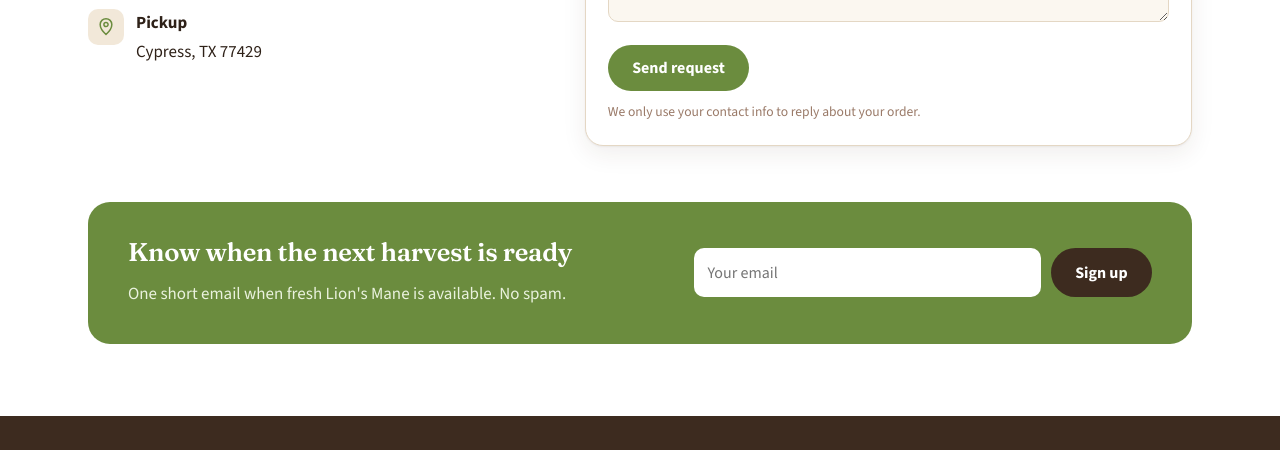
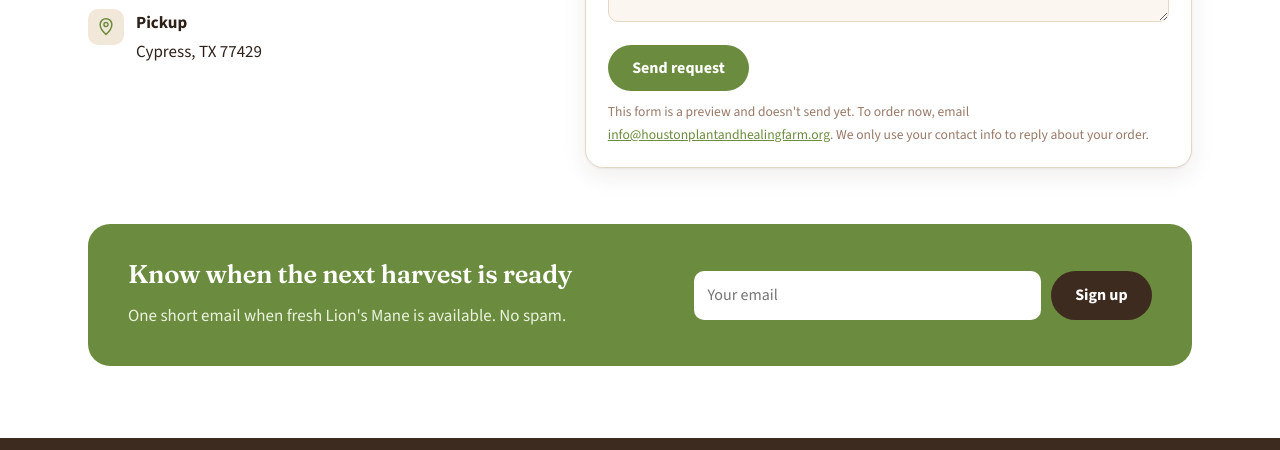
Before and after one commit to BrandonWilliamBridges/website-samples, a plain HTML site: page cypress-lions-mane/index.html in a window 1280 px wide. Shown: the part 6476-6926 px from the top of the page. Drawn offline with nearby package versions, Linux system fonts and the light colour scheme.

Commit message:
Cypress Lion's Mane copy: honest preview messages on the forms
Same change as in the cypress-lions-mane repository (this copy keeps its
noindex line): the forms say they are a preview and point to
info@houstonplantandhealingfarm.org.

Co-Authored-By: Claude Opus 5.5 <noreply@anthropic.com>

```diff
--- a/cypress-lions-mane/index.html
+++ b/cypress-lions-mane/index.html
@@ -1441,14 +1441,14 @@ textarea{min-height:120px;resize:vertical}
       </div>
       <div class="field"><label for="f-msg"><span class="en">Pickup day or message</span><span class="es">Día de recogida o mensaje</span></label><textarea id="f-msg" name="msg" data-en-ph="Which day works for you? Anything else we should know?" data-es-ph="¿Qué día te queda bien? ¿Algo más que debamos saber?" placeholder="Which day works for you? Anything else we should know?"></textarea></div>
       <button class="btn btn-primary" type="submit"><span class="en">Send request</span><span class="es">Enviar pedido</span></button>
-      <p class="form-note"><span class="en">We only use your contact info to reply about your order.</span><span class="es">Solo usamos tus datos para responder sobre tu pedido.</span></p>
-      <div class="form-done" role="status"><span class="en">Preview only: this form isn't connected yet, so nothing was sent.</span><span class="es">Solo vista previa: este formulario aún no está conectado, así que no se envió nada.</span></div>
+      <p class="form-note"><span class="en">This form is a preview and doesn't send yet. To order now, email <a href="mailto:info@houstonplantandhealingfarm.org?subject=Lion%27s%20Mane%20order">info@houstonplantandhealingfarm.org</a>. We only use your contact info to reply about your order.</span><span class="es">Este formulario es una vista previa y todavía no envía nada. Para pedir ahora, escribe a <a href="mailto:info@houstonplantandhealingfarm.org?subject=Lion%27s%20Mane%20order">info@houstonplantandhealingfarm.org</a>. Solo usamos tus datos para responder sobre tu pedido.</span></p>
+      <div class="form-done" role="status"><span class="en">This is a preview: the form isn't connected yet, so nothing was sent. Please email your order to the farm at <a href="mailto:info@houstonplantandhealingfarm.org?subject=Lion%27s%20Mane%20order">info@houstonplantandhealingfarm.org</a>.</span><span class="es">Esto es una vista previa: el formulario aún no está conectado, así que no se envió nada. Por favor envía tu pedido por correo a la granja: <a href="mailto:info@houstonplantandhealingfarm.org?subject=Lion%27s%20Mane%20order">info@houstonplantandhealingfarm.org</a>.</span></div>
     </form>
   </div>
   <div class="wrap" style="margin-top:56px">
     <div class="news fade">
       <div><h3><span class="en">Know when the next harvest is ready</span><span class="es">Entérate cuando esté lista la próxima cosecha</span></h3><p><span class="en">One short email when fresh Lion's Mane is available. No spam.</span><span class="es">Un correo corto cuando haya melena de león fresca. Sin spam.</span></p></div>
-      <form id="news-form" novalidate><label for="n-email" class="sr" style="position:absolute;left:-9999px">Email</label><input id="n-email" type="email" autocomplete="email" data-en-ph="Your email" data-es-ph="Tu correo" placeholder="Your email"><button class="btn" type="submit"><span class="en">Sign up</span><span class="es">Suscribirme</span></button><div class="form-done" role="status" style="flex-basis:100%"><span class="en">Preview only: nothing was sent.</span><span class="es">Solo vista previa: no se envió nada.</span></div></form>
+      <form id="news-form" novalidate><label for="n-email" class="sr" style="position:absolute;left:-9999px">Email</label><input id="n-email" type="email" autocomplete="email" data-en-ph="Your email" data-es-ph="Tu correo" placeholder="Your email"><button class="btn" type="submit"><span class="en">Sign up</span><span class="es">Suscribirme</span></button><div class="form-done" role="status" style="flex-basis:100%"><span class="en">This is a preview: nothing was sent. To hear about the next harvest, email the farm at <a href="mailto:info@houstonplantandhealingfarm.org?subject=Lion%27s%20Mane%20harvest%20emails">info@houstonplantandhealingfarm.org</a>.</span><span class="es">Esto es una vista previa: no se envió nada. Para saber de la próxima cosecha, escribe a la granja: <a href="mailto:info@houstonplantandhealingfarm.org?subject=Lion%27s%20Mane%20harvest%20emails">info@houstonplantandhealingfarm.org</a>.</span></div></form>
     </div>
   </div>
 </section>
```
